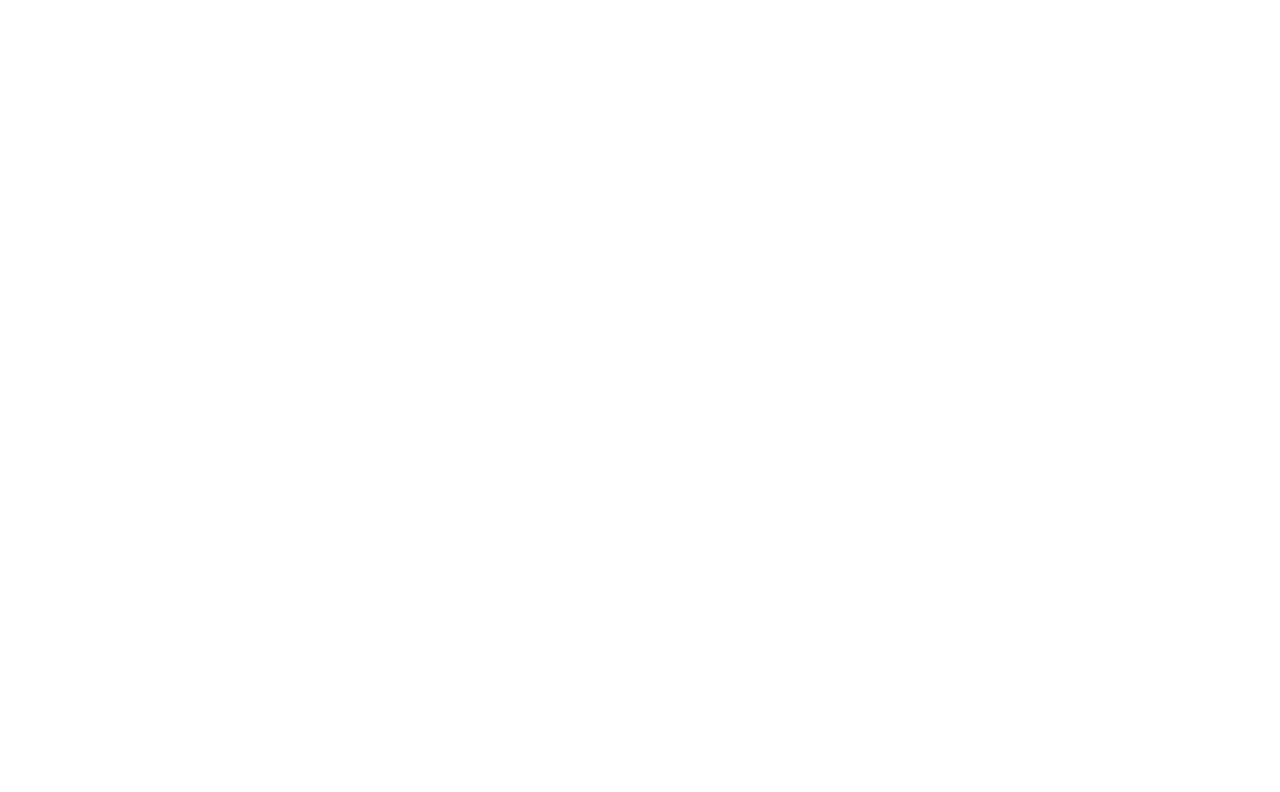
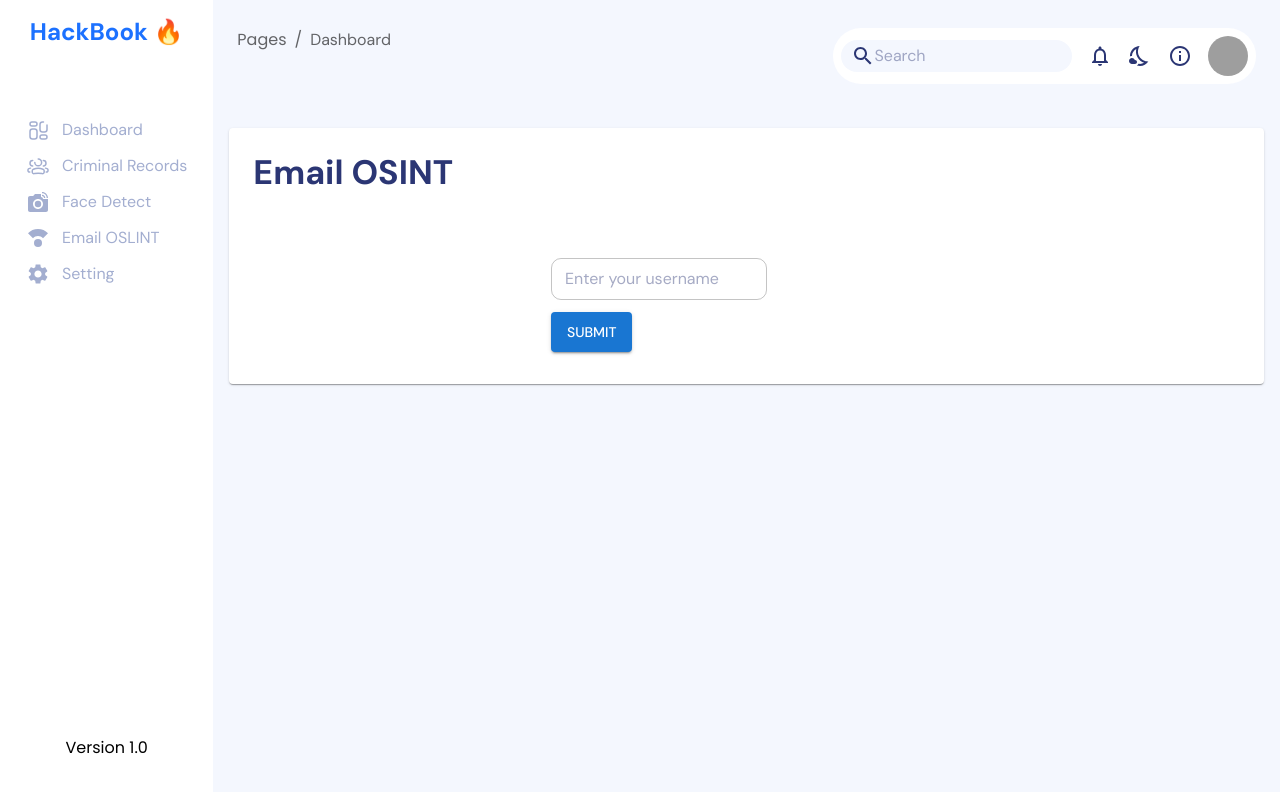
Before and after one commit to balaji-sivasakthi/hackbook, a React (Create React App) app: page /emailoslint in a window 1280 px wide. Before the commit this address had no page. Shown: the top 792 px of the page. Built offline with nearby package versions, Linux system fonts and the light colour scheme; grey boxes are pictures that could not be loaded.

Commit message:
OSINT Integration

```diff
--- a/src/App.js
+++ b/src/App.js
@@ -15,7 +15,7 @@
 import FaceDetect from './views/app/FaceDetect';
 import CriminalRecords from './views/app/CriminalRecords';
 import Dashboard from './views/app/Dashboard';
-import Tracker from './views/app/Tracker';
+import EmailOSLINT from './views/app/EmailOSLINT';
 function App() {
   return (
     <BrowserRouter>
@@ -31,7 +31,7 @@
         <Route path='cctv/:id' element={<Info />} />
         <Route path='setting' element={<Setting />} />
         <Route path='/records' element={<CriminalRecords />} />
-        <Route path='/tracker' element={<Tracker />} />
+        <Route path='/emailoslint' element={<EmailOSLINT />} />
       </Routes>
     </BrowserRouter>
   );
--- a/src/components/SideBar/NavData.js
+++ b/src/components/SideBar/NavData.js
@@ -52,17 +52,7 @@
   //     />
   //   ),
   // },
-  {
-    title: 'Tracker',
-    to: '/tracker',
-    icon: (
-      <SvgIcon
-        component={CompassCalibrationIcon}
-        inheritViewBox
-        sx={{ color: '#A3AED0' }}
-      />
-    ),
-  },
+
   {
     title: 'Dashboard',
     to: '/',
@@ -93,6 +83,17 @@
     ),
   },
   {
+    title: 'Email OSLINT',
+    to: '/emailoslint',
+    icon: (
+      <SvgIcon
+        component={CompassCalibrationIcon}
+        inheritViewBox
+        sx={{ color: '#A3AED0' }}
+      />
+    ),
+  },
+  {
     title: 'Setting',
     to: '/setting',
     icon: (
--- /dev/null
+++ b/src/views/app/EmailOSLINT/Form.js
@@ -0,0 +1,93 @@
+import { Button, Grid, TextField, Typography } from '@mui/material';
+import React, { useState } from 'react';
+import MuiInput from '../../../components/MuiInput';
+// import * as yup from "yup";
+import { useFormik } from 'formik';
+import axios from 'axios';
+
+function Form() {
+  const [data, setdata] = useState([]);
+  const formik = useFormik({
+    initialValues: {
+      username: '',
+    },
+    onSubmit: (values) => {
+      console.log('Submited', values);
+      const encodedParams = new URLSearchParams();
+      encodedParams.append('username', values.username);
+      encodedParams.append('target_count', '10');
+
+      const options = {
+        method: 'POST',
+        url: 'https://social-scanner.p.rapidapi.com/social-scan/',
+        headers: {
+          'content-type': 'application/x-www-form-urlencoded',
+          'X-RapidAPI-Key':
+            'caa41bd53cmshebae451f84cd896p1d671ejsn9a7180472c3a',
+          'X-RapidAPI-Host': 'social-scanner.p.rapidapi.com',
+        },
+        data: encodedParams,
+      };
+      axios
+        .request(options)
+        .then(function (response) {
+          console.log(response.data);
+          alert(JSON.stringify(response.data, null, 2));
+          setdata(response.data.detected);
+        })
+        .catch(function (error) {
+          console.error(error);
+        });
+    },
+  });
+  // const validationSchema = yup.object({});
+
+  return (
+    <>
+      <Grid
+        container
+        p={2}
+        mt={2}
+        width={'40%'}
+        direction={'column'}
+        sx={{ backgroundColor: '#ffff' }}
+        height={'100%'}
+        borderRadius={'10px'}
+      >
+        <Grid container>
+          <form onSubmit={formik.handleSubmit}>
+            <Grid
+              container
+              mt={1}
+              md={12}
+              sx={{
+                backgroundColor: '#ffff',
+                height: '100%',
+                borderRadius: '10px',
+              }}
+              spacing={1}
+              direction={'row'}
+            >
+              <TextField
+                name='username'
+                onChange={formik.handleChange}
+                value={formik.values.username}
+                placeholder='Enter your username'
+              />
+
+              <Button
+                sx={{ marginTop: '8px' }}
+                type='submit'
+                variant='contained'
+              >
+                Submit
+              </Button>
+            </Grid>
+          </form>
+        </Grid>
+      </Grid>
+    </>
+  );
+}
+
+export default Form;
--- a/src/views/app/Tracker/index.js
+++ b/src/views/app/EmailOSLINT/index.js
@@ -22,7 +22,7 @@
 import Header from '../../../components/common/Header';
 import Form from './Form';
 
-function Tracker() {
+function EmailOSLINT() {
   const [result, setresult] = useState(null);
   const [search, setsearch] = useState('');
   const [loading, setloading] = useState(false);
@@ -55,7 +55,7 @@
     <Layout>
       <ToastContainer />
       <Card>
-        <Header HeaderName={'Tracker'} />
+        <Header HeaderName={'Email OSINT'} />
 
         <CardMedia>
           <Grid container p={1} pb={2} justifyContent='space-between'>
@@ -125,4 +125,4 @@
   );
 }
 
-export default Tracker;
+export default EmailOSLINT;
--- a/src/views/app/FaceDetect/index.js
+++ b/src/views/app/FaceDetect/index.js
@@ -13,13 +13,10 @@
 import Form from './Form';
 
 function FaceDetect() {
-
   return (
     <Layout>
       <Grid container p={3} md={12} sx={{ backgroundColor: '#fff' }}>
-        <Grid item md={4} mr={'20px'} alignItems={'center'}>
-
-        </Grid>
+        <Grid item md={4} mr={'20px'} alignItems={'center'}></Grid>
         <Grid
           md={5}
           sx={{
@@ -36,10 +33,8 @@
               width: '100%',
             }}
           >
-            <Button  variant="contained">
-              Choose a picture
-            </Button>
-            <Button sx={{marginLeft:"10px"}}  variant="contained">
+            <Button variant='contained'>Choose a picture</Button>
+            <Button sx={{ marginLeft: '10px' }} variant='contained'>
               Capture
             </Button>
           </Grid>
@@ -48,10 +43,7 @@
               width: '100%',
             }}
           >
-
-            <Button  variant="contained">
-              Find
-            </Button>
+            <Button title={'Find'} color={'#fff'} background={'#FC6C6B'} />
           </Grid>
         </Grid>
       </Grid>
--- a/src/views/app/Tracker/Form.js
+++ /dev/null
@@ -1,83 +0,0 @@
-import { Button, Grid, Typography } from '@mui/material';
-import React from 'react';
-import MuiInput from '../../../components/MuiInput';
-// import * as yup from "yup";
-import { Formik } from 'formik';
-
-function Form() {
-  const initialValues = {
-    email: '',
-    mobile: '',
-  };
-  // const validationSchema = yup.object({});
-
-  const onSubmit = (values) => {
-    console.log('Submited', values);
-  };
-
-  return (
-    <Grid
-      container
-      p={2}
-      mt={2}
-      width={'40%'}
-      direction={'column'}
-      sx={{ backgroundColor: '#ffff' }}
-      height={'100%'}
-      borderRadius={'10px'}
-    >
-      <Grid container>
-        <Formik
-          initialValues={initialValues}
-          // validationSchema={validationSchema}
-          onSubmit={onSubmit}
-        >
-          {(handleChange, isValid) => {
-            return (
-              <>
-                <Grid
-                  container
-                  mt={1}
-                  sx={{
-                    backgroundColor: '#ffff',
-                    height: '100%',
-                    borderRadius: '10px',
-                  }}
-                  spacing={1}
-                  direction={'column'}
-                >
-                  <Grid xs={4} item sx={{ fontSize: '12px' }}>
-                    <MuiInput placeholder='Email Address' name='email' />
-                  </Grid>
-
-                  <Grid item xs={4} sx={{ fontSize: '12px' }}>
-                    <MuiInput placeholder='Mobile' name='mobile' />
-                  </Grid>
-
-                  <Grid
-                    item
-                    xs={4}
-                    alignItems={'center'}
-                    justifyContent='center'
-                    display={'flex'}
-                    sx={{ fontSize: '12px', width: '100%' }}
-                  >
-                    <Button
-                      type='submit'
-                      sx={{ marginTop: '8px' }}
-                      variant='contained'
-                    >
-                      Submit
-                    </Button>
-                  </Grid>
-                </Grid>
-              </>
-            );
-          }}
-        </Formik>
-      </Grid>
-    </Grid>
-  );
-}
-
-export default Form;
```
Also changed, not shown: src/firebase.js (added, +13 -0 lines), src/views/app/EmailOSLINT/helper.js (added), 1 other file (tests, documents, lock files or other folders).
